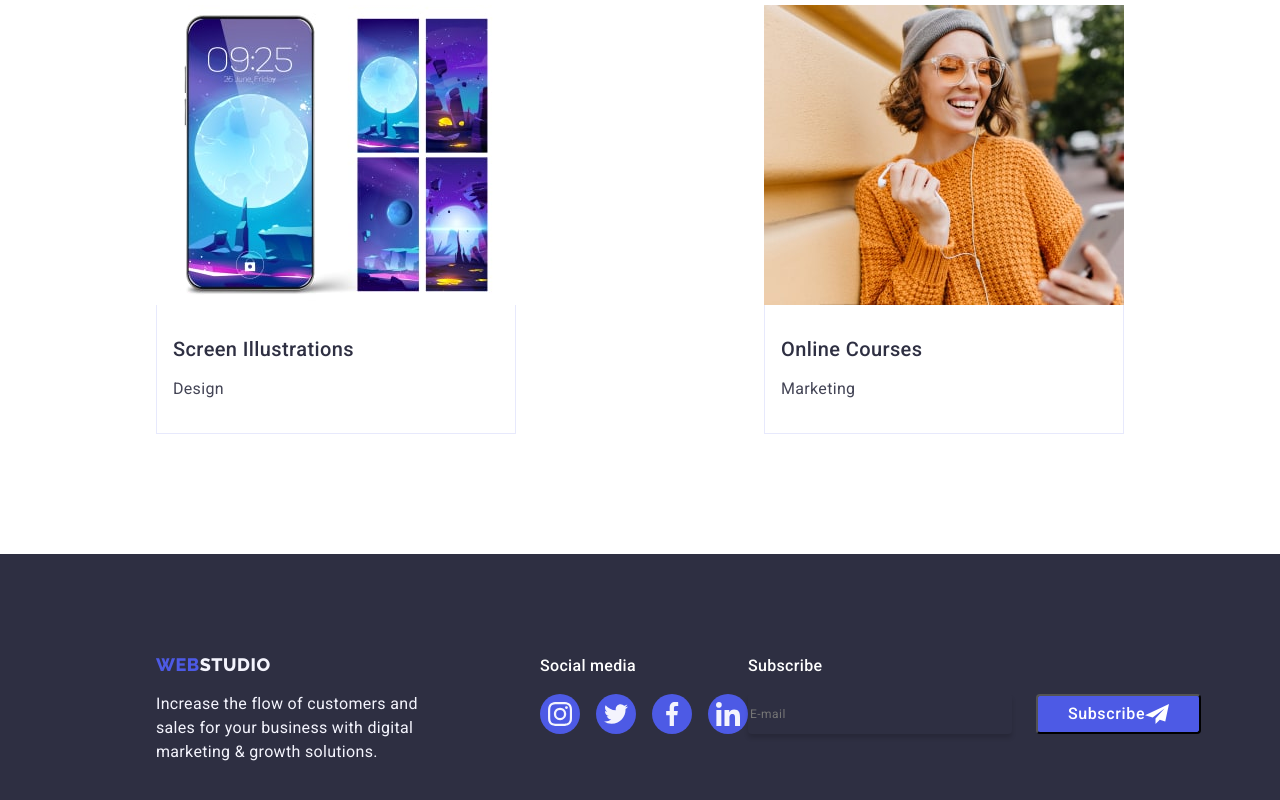
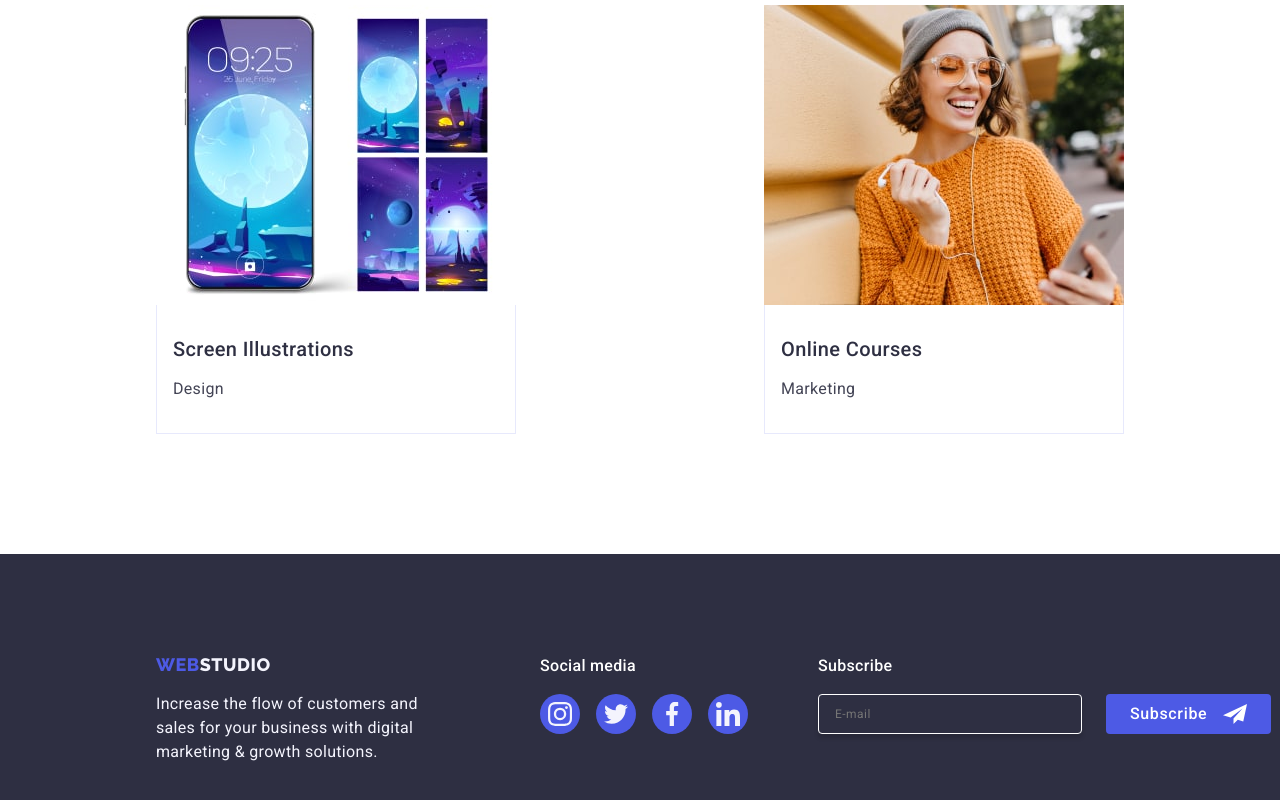
Before and after one commit to AnastasiaLobanovaVld/goit-markup-hw-05, a plain HTML site: page index.html in a window 1280 px wide. Shown: the part 3154-3954 px from the top of the page. Drawn offline with nearby package versions, Linux system fonts and the light colour scheme.

Commit message:
hw5
footer

```diff
--- a/css/styles.css
+++ b/css/styles.css
@@ -485,6 +485,10 @@ overflow: hidden;
     gap: 16px;
 }
 
+.footer-subscribe-section {
+    margin-left: 70px;
+}
+
 .footer-subscribe-p {
     margin-bottom: 16px;
     font-weight: 500;
@@ -499,10 +503,11 @@ overflow: hidden;
 }
 
 .footer-email {
-    border: 1px solid var(--white);
+    border: 1px solid #ffffff;
     border-radius: 4px;
     width: 264px;
     height: 40px;
+    padding-left: 16px;
     box-shadow: 0 4px 4px 0 rgba(0, 0, 0, 0.15);
     background-color: transparent;
     font-weight: 400;
@@ -527,10 +532,12 @@ overflow: hidden;
     color: #ffffff;
     background-color: #4D5AE5;
     cursor: pointer;
+    border: none;
 }
 
 .footer-icon-subscribe {
     fill: #ffffff;
+    margin-left: 16px;
 }
 
 /*======================*/
--- a/index.html
+++ b/index.html
@@ -584,14 +584,15 @@
             </li>
           </ul>
         </div>
-        <div>
+        <div class="footer-subscribe-section">
           <p class="footer-subscribe-p">Subscribe</p>
           <form class="footer-form">
-            <label for="footer-email">
+            <label for="footer-email" class="footer-label">
               <input
                 class="footer-email"
                 type="email"
                 id="footer-email"
+                name="footer-email"
                 placeholder="E-mail"
               />
             </label>
```
